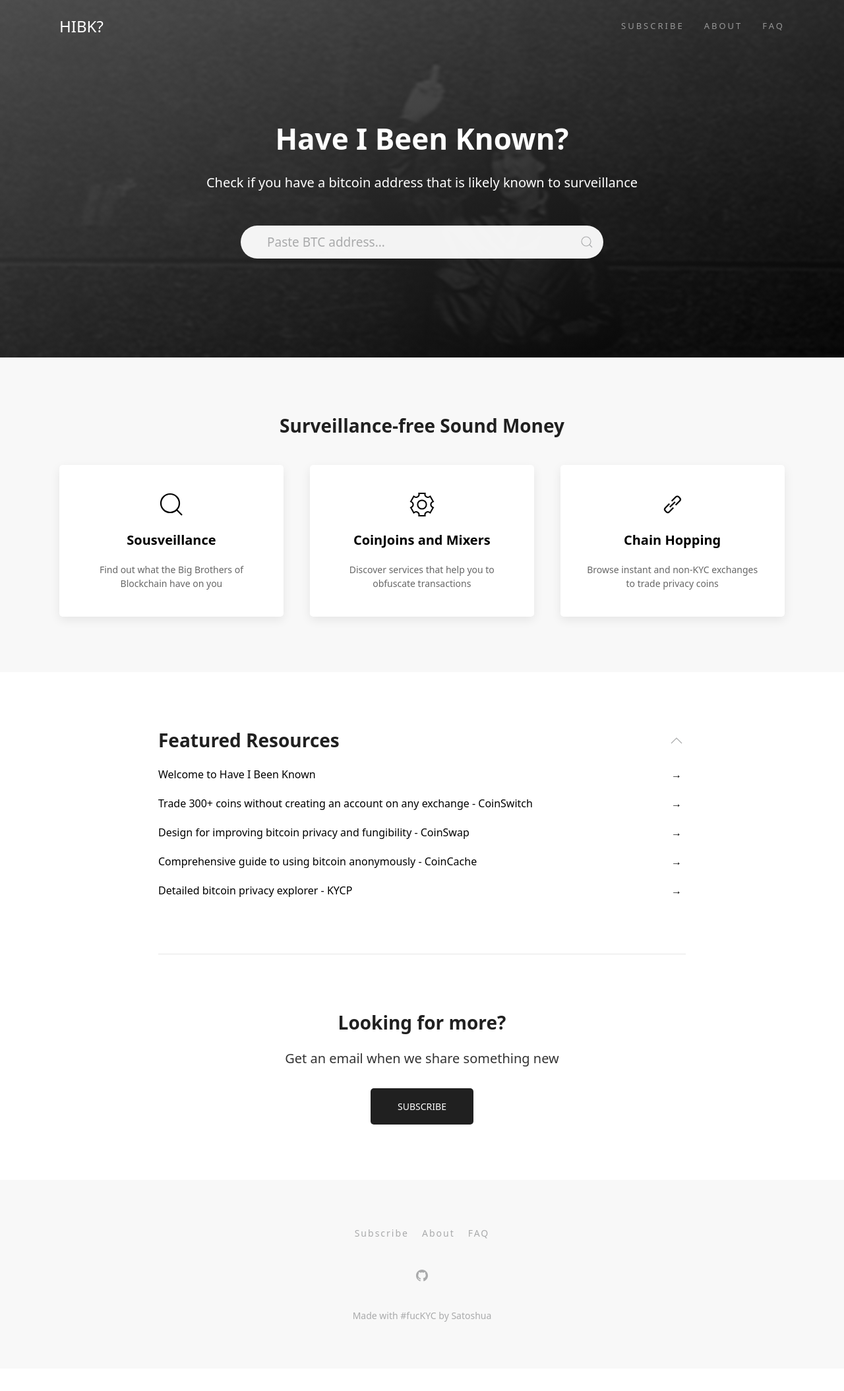
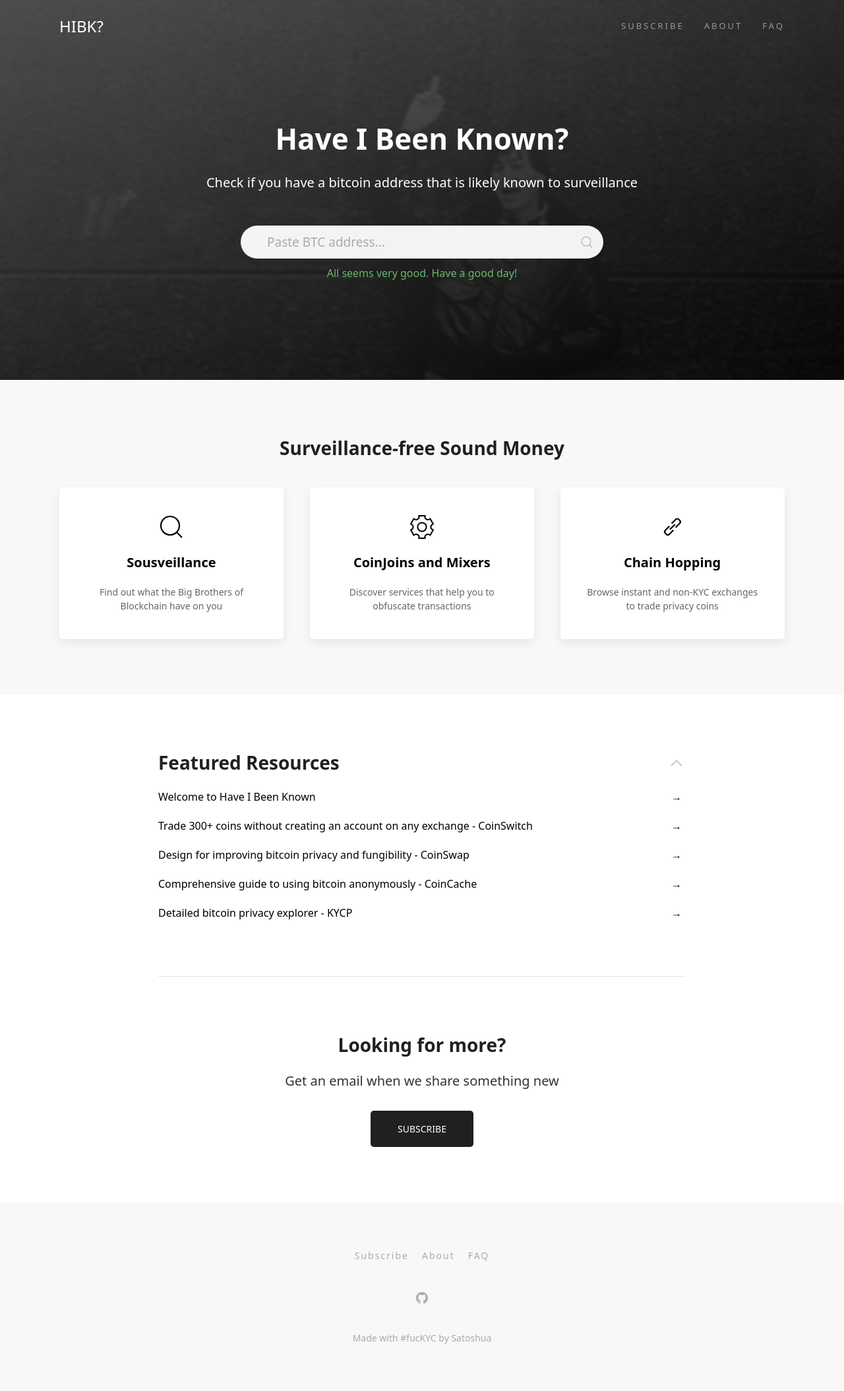
Before and after one commit to haveibeenknown/hibk, a Jekyll site: the page built from index.md, in a window 1280 px wide. Shown: the whole page at 66% size. Built offline with Jekyll 4.4.1, drawn with Linux system fonts in a browser that asks for light colours; before the commit the page ends 2075 px from its top, so only the background shows below that.

Commit message:
WIP show feedback on search bar
Styles for search bard and feedback messages.

```diff
--- a/_includes/header-hero.html
+++ b/_includes/header-hero.html
@@ -53,6 +53,7 @@
                             <input id="hero-search" class="uk-search-input" type="search" placeholder="Paste BTC address...">
                             <span data-uk-search-icon onclick="search()"></span>
                         </form>
+                        <p class="input-msg success">All seems very good. Have a good day!</p>
 						<div align="center" style="padding-top: 20px;" hidden>
 							<a class="uk-button uk-button-primary uk-button-large uk-border-rounded uk-margin-small-top" href="#uh-oh-address-likely-known-container" data-uk-scroll="duration: 400; offset: 35;" onclick="filter('uh-oh-address-likely-known');" id="search-btn">Search Blockchain</a>
 						</div>
--- a/_sass/theme/mixins.scss
+++ b/_sass/theme/mixins.scss
@@ -306,21 +306,55 @@ $section-large-padding-vertical-m:                 $global-large-margin * 1.2;
                 font-style: normal;
                 &:focus {
                     background: #ffffff;
-                    box-shadow: 0 0 9px 3px #fbc02d;
-                    -webkit-box-shadow: 0 0 9px 3px #fbc02d;
-                    -moz-box-shadow: 0 0 9px 3px #fbc02d;
-                    -ms-box-shadow: 0 0 9px 3px #fbc02d;
-                    -o-box-shadow: 0 0 9px 3px #fbc02d;
+                    box-shadow: 0 0 9px 3px #fff;
+                    -webkit-box-shadow: 0 0 9px 3px #fff;
+                    -moz-box-shadow: 0 0 9px 3px #fff;
+                    -ms-box-shadow: 0 0 9px 3px #fff;
+                    -o-box-shadow: 0 0 9px 3px #fff;
                 }
                 &:focus ~ .uk-search-icon{
-                    color: #fbc02d
+                    color: #000
                 }
+            }
+            .uk-search-input.has-error,
+            .uk-search-input.has-error:focus{
+                -webkit-box-shadow: 0 0 9px 3px #e57373;
+                -moz-box-shadow: 0 0 9px 3px #e57373;
+                -ms-box-shadow: 0 0 9px 3px #e57373;
+                -o-box-shadow: 0 0 9px 3px #e57373;
+            }
+            .uk-search-input.has-warning,
+            .uk-search-input.has-warning:focus {
+                -webkit-box-shadow: 0 0 9px 3px #fbc02d;
+                -moz-box-shadow: 0 0 9px 3px #fbc02d;
+                -ms-box-shadow: 0 0 9px 3px #fbc02d;
+                -o-box-shadow: 0 0 9px 3px #fbc02d;
+            }
+            .uk-search-input.has-success,
+            .uk-search-input.has-success:focus {
+                -webkit-box-shadow: 0 0 9px 3px #A5D6A7;
+                -moz-box-shadow: 0 0 9px 3px #A5D6A7;
+                -ms-box-shadow: 0 0 9px 3px #A5D6A7;
+                -o-box-shadow: 0 0 9px 3px #A5D6A7;
             }
             .uk-search-icon {
                 width: 50px;
                 color: $global-muted-color;
                 cursor: pointer;
                 pointer-events: auto !important;
+            }
+            .input-msg{
+                margin:10px 0 0 0;
+                text-align: center;
+            }
+            .input-msg.error{
+                color: #ef5350
+            }
+            .input-msg.success{
+                color: #66BB6A
+            }
+            .input-msg.warning{
+                color: #FFCA28
             }
 
         }
--- a/_sass/uikit/components/search.scss
+++ b/_sass/uikit/components/search.scss
@@ -211,7 +211,7 @@ $search-toggle-hover-color:                          $global-color !default;
 
 .uk-search-default .uk-search-icon { width: $search-default-icon-width; }
 
-.uk-search-default .uk-search-input {  padding-left: ($search-default-icon-width); }
+.uk-search-default .uk-search-input {  padding-left: ($search-default-icon-width); padding-right: ($search-default-icon-width) }
 .uk-search-default .uk-search-icon-flip + .uk-search-input { padding-right: ($search-default-icon-width); }
 
 
```
